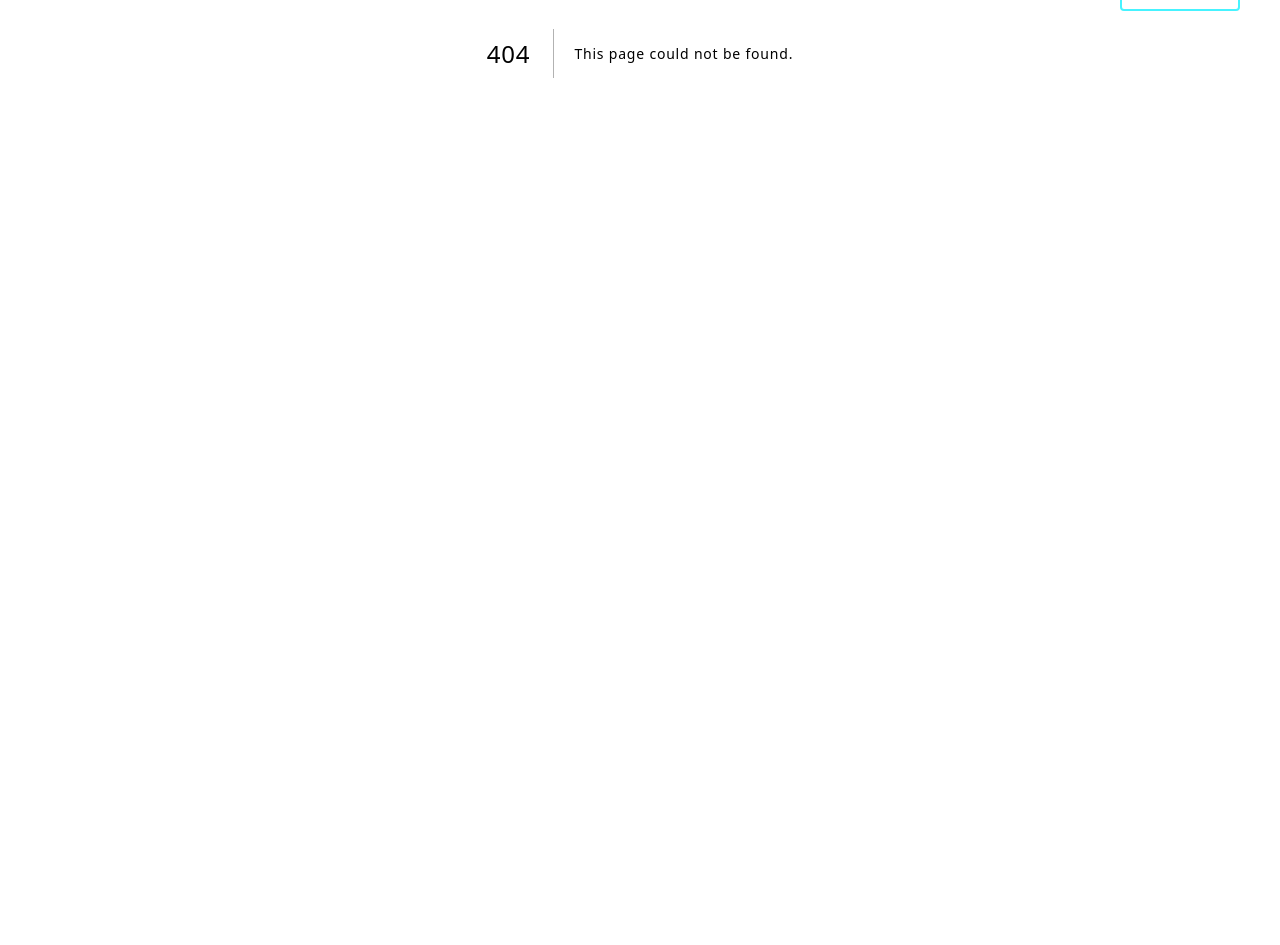
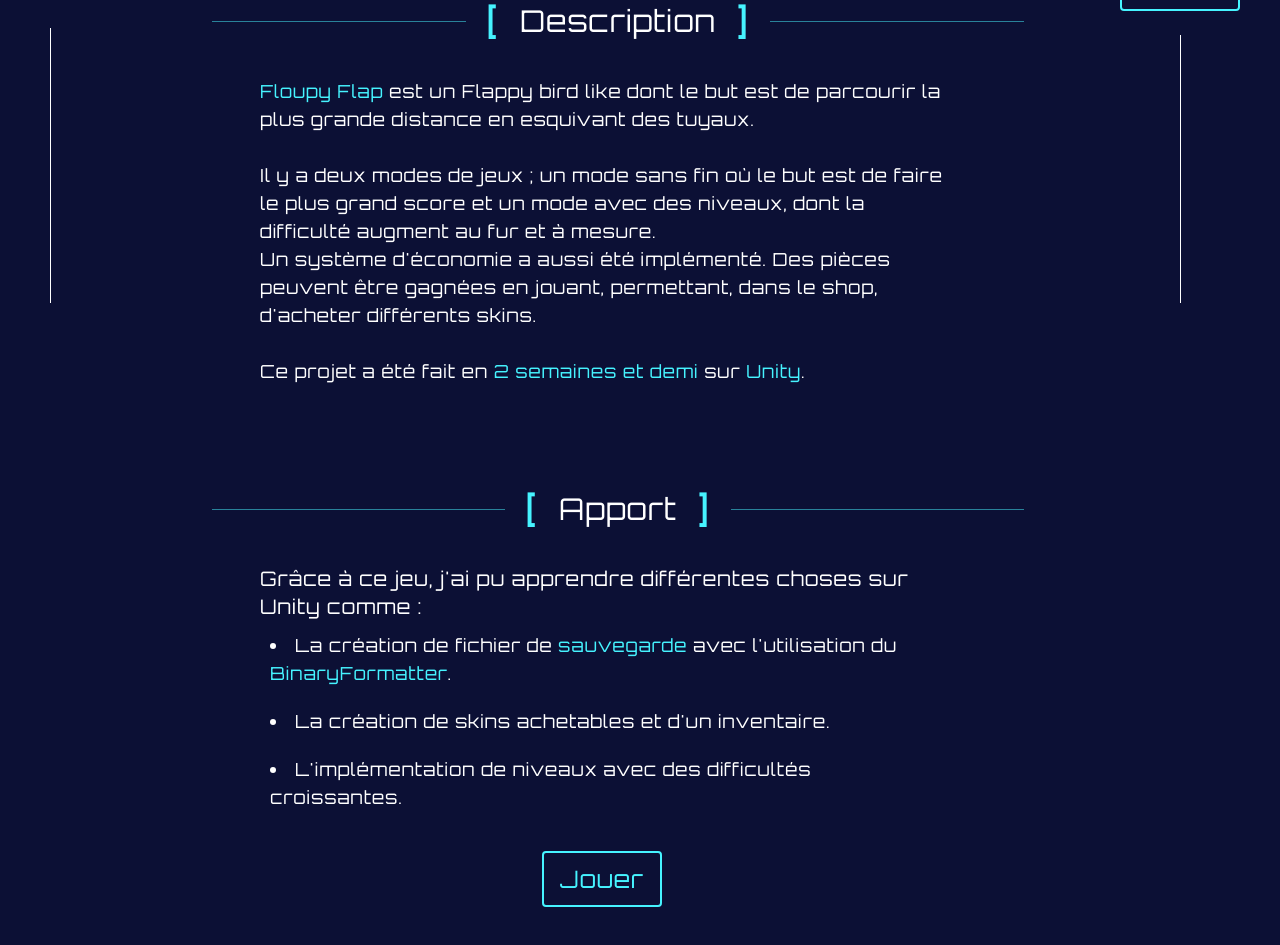
Before and after one commit to Minitsonga/Portfolio, a Next.js app: page /projets/floupy-flap in a window 1280 px wide. Before the commit this address had no page. Shown: the part 497-1442 px from the top of the page. Before the commit the page ends 1100 px from the top, so only its background shows below. Built offline with nearby package versions, Linux system fonts and the light colour scheme.

Commit message:
Adding back project that was deleted by mistake

```diff
--- /dev/null
+++ b/app/projets/floupy-flap/page.tsx
@@ -0,0 +1,82 @@
+import "../../pageInfo.css";
+
+export default function floupyFlap() {
+  return (
+    <div className="holder">
+    <div className="ml-20 mr-14">
+      <h1 className="blueText text-8xl flex pb-10 mb-8">
+        <p className="m-auto">Floupy Flap</p>
+      </h1>
+      <h1 className="text-2xl justify-center flex mb-10">
+        <p className="m-auto text-center mx-20">
+          Voici mon premier jeu. Il avait pour but de m'entrainer à faire un
+          prototype de jeu rapide et fonctionnel
+        </p>
+      </h1>
+
+
+        <div className="flex flex-col mt-20">
+          <h1 className="flex title blueText pl-8 text-5xl mb-8">
+            [
+            <p className="text-white m-auto text-center text-3xl px-5">
+              Description
+            </p>
+            ]
+          </h1>
+          <p className="mx-20 text-lg mb-5">
+            <span>Floupy Flap</span> est un Flappy bird like dont le but est de
+            parcourir la plus grande distance en esquivant des tuyaux.
+            <br />
+            <br />
+            Il y a deux modes de jeux ; un mode sans fin où le but est de faire
+            le plus grand score et un mode avec des niveaux, dont la difficulté
+            augment au fur et à mesure.
+            <br />
+            Un système d'économie a aussi été implémenté. Des pièces peuvent
+            être gagnées en jouant, permettant, dans le shop, d'acheter
+            différents skins.
+            <br />
+            <br />
+            Ce projet a été fait en <span>2 semaines et demi</span> sur{" "}
+            <span>Unity</span>.
+          </p>
+        </div>
+
+        <div className="flex flex-col mt-20">
+          <h1 className="flex title blueText pl-8 text-5xl mb-8">
+            [
+            <p className="text-white m-auto text-center text-3xl px-5">
+              Apport
+            </p>
+            ]
+          </h1>
+
+          <div className="mx-20 text-lg mb-5">
+            <p className="text-xl">
+              Grâce à ce jeu, j'ai pu apprendre différentes choses sur Unity
+              comme :
+            </p>
+            <li>
+              La création de fichier de{" "}
+              <span className="blueText">sauvegarde</span> avec l'utilisation du{" "}
+              <span className="blueText">BinaryFormatter</span>.
+            </li>
+            <li>La création de skins achetables et d'un inventaire.</li>
+            <li>
+              L'implémentation de niveaux avec des difficultés croissantes.
+            </li>
+          </div>
+
+          <button className="btn m-auto mt-10 px-10">
+            <a
+              className="text-center m-auto text-2xl"
+              href="https://minitsonga.itch.io/floupy-flap"
+            >
+              Jouer
+            </a>
+          </button>
+        </div>
+      </div>
+    </div>
+  );
+}
```
Also changed, not shown: 1 other file (tests, documents, lock files or other folders).
